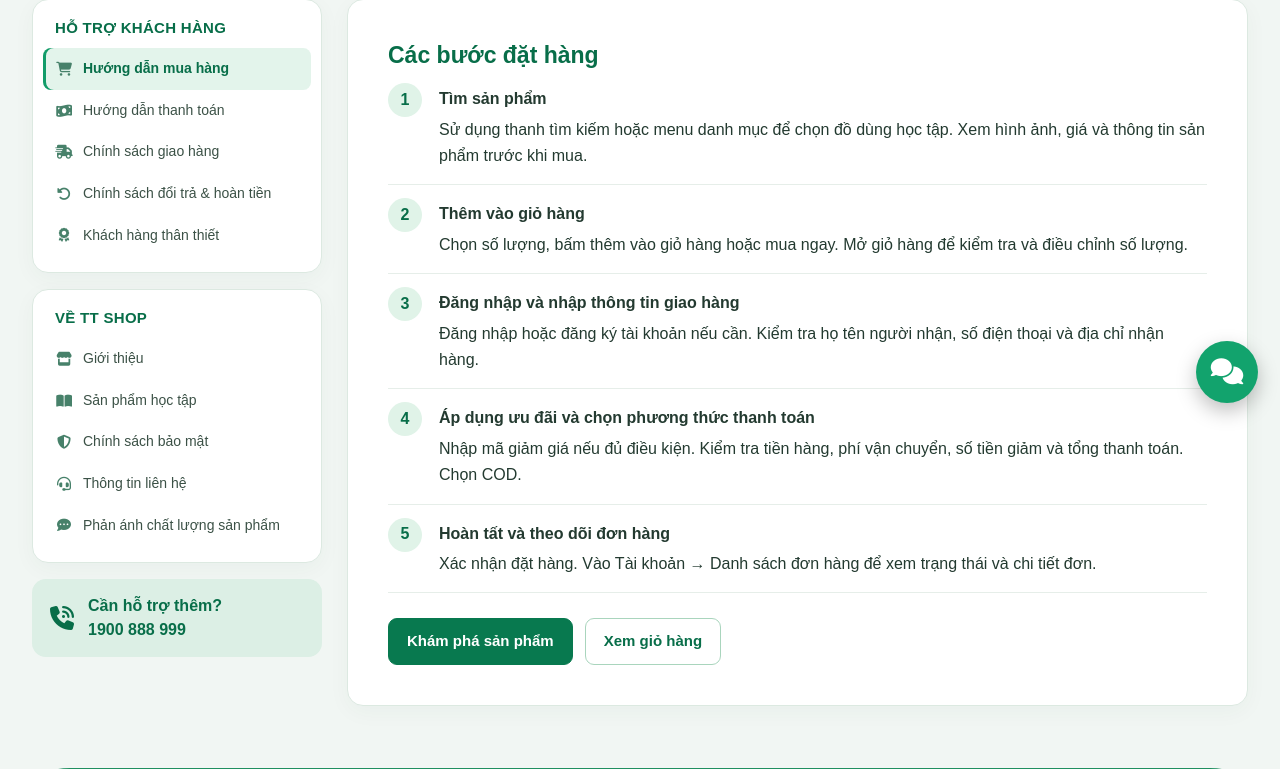
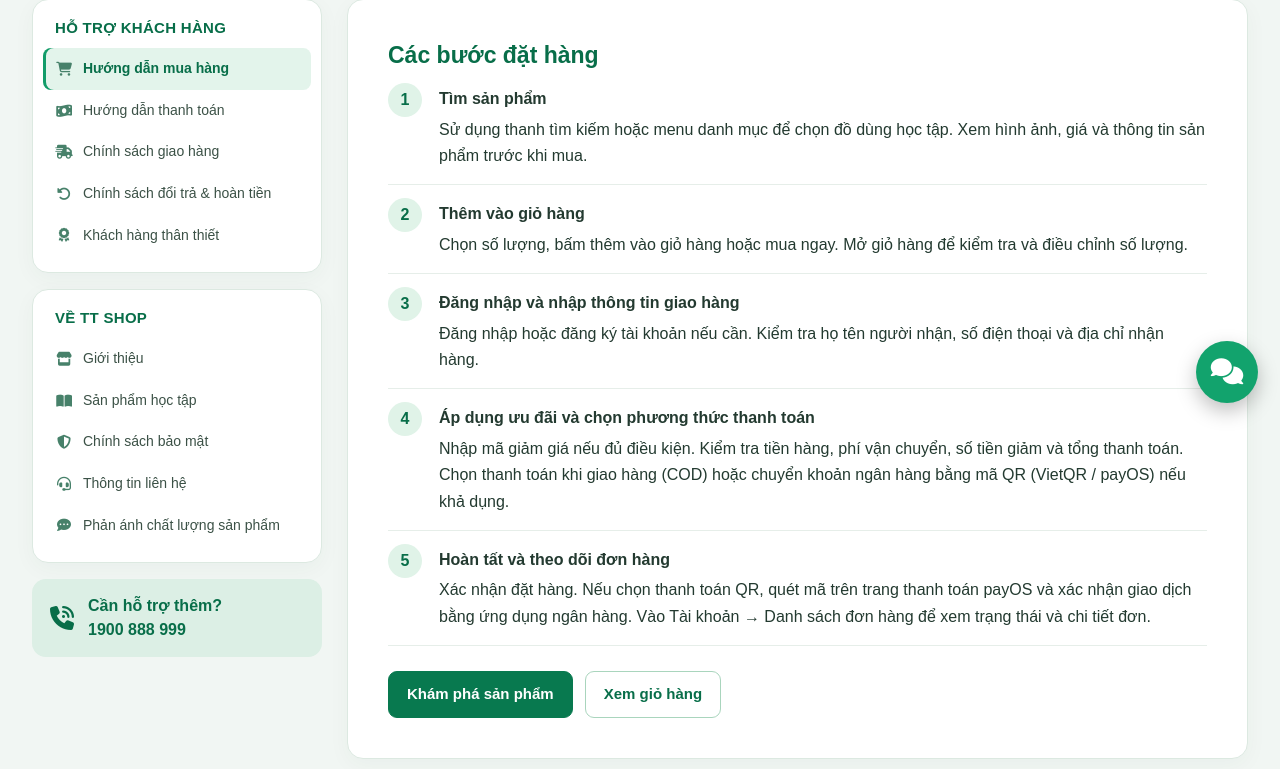
Before and after one commit to chuthimytam9a1920-ai/TTSHOP-NH-M-4, a PHP site: page /TTSHOP-OOP/huongdanmuahang.php in a window 1280 px wide. Shown: the part 375-1144 px from the top of the page. Run offline with PHP 8.4, Linux system fonts and the light colour scheme.

Commit message:
Hoan thien website TT SHOP, cap nhat huong dan thanh toan va chu thich code

```diff
--- a/app/Repositories/ProductRepository.php
+++ b/app/Repositories/ProductRepository.php
@@ -3,6 +3,9 @@ final class ProductRepository extends DatabaseService
 {
     public function featured($categoryId)
     {
+        // Lấy sản phẩm thuộc danh mục được yêu cầu
+    // Sắp xếp theo ID giảm dần
+    // Giới hạn tối đa 8 sản phẩm
         // Original featured query; current caller uses fixed category IDs.
         $sql = "SELECT * FROM products
             WHERE category_id = '$categoryId'
--- a/app/Services/ChatService.php
+++ b/app/Services/ChatService.php
@@ -75,7 +75,7 @@ final class ChatService extends DatabaseService
     $value = trim($value);
     return preg_match('/^.{1,2000}$/usD', $value) === 1 ? $value : null;
 }
-
+ // Nhận diện từ khóa liên quan đến giao hàng
     public static function botReply(string $message): string {
     if (preg_match('/giao hàng|ship/iu', $message)) return 'Shop giao hàng toàn quốc từ 2 - 5 ngày tuỳ khu vực 🚚';
     if (preg_match('/đổi trả|hoàn tiền/iu', $message)) return 'Shop hỗ trợ đổi trả trong 7 ngày nếu sản phẩm bị lỗi từ nhà sản xuất 🔄';
--- a/category.php
+++ b/category.php
@@ -6,7 +6,7 @@ function buildQuery($extra = []) {
 function tinhGiamGia($oldPrice, $price) {
     return CatalogController::category_tinhGiamGia($oldPrice, $price);
 }
-extract((new CatalogController())->category(), EXTR_OVERWRITE);
+extract((new CatalogController())->category(), EXTR_OVERWRITE);       //Gọi lớp xử lý tìm kiếm
 ?>
 
 <!DOCTYPE html>
--- a/footer_info.php
+++ b/footer_info.php
@@ -54,15 +54,33 @@ $ttInfoGroups = ['Hỗ trợ khách hàng' => array_slice($ttInfoPages, 0, 5, tr
                 <li><strong>Tìm sản phẩm</strong><p>Sử dụng thanh tìm kiếm hoặc menu danh mục để chọn đồ dùng học tập. Xem hình ảnh, giá và thông tin sản phẩm trước khi mua.</p></li>
                 <li><strong>Thêm vào giỏ hàng</strong><p>Chọn số lượng, bấm thêm vào giỏ hàng hoặc mua ngay. Mở giỏ hàng để kiểm tra và điều chỉnh số lượng.</p></li>
                 <li><strong>Đăng nhập và nhập thông tin giao hàng</strong><p>Đăng nhập hoặc đăng ký tài khoản nếu cần. Kiểm tra họ tên người nhận, số điện thoại và địa chỉ nhận hàng.</p></li>
-                <li><strong>Áp dụng ưu đãi và chọn phương thức thanh toán</strong><p>Nhập mã giảm giá nếu đủ điều kiện. Kiểm tra tiền hàng, phí vận chuyển, số tiền giảm và tổng thanh toán. Chọn COD.</p></li>
-                <li><strong>Hoàn tất và theo dõi đơn hàng</strong><p>Xác nhận đặt hàng. Vào Tài khoản → Danh sách đơn hàng để xem trạng thái và chi tiết đơn.</p></li>
+                <li><strong>Áp dụng ưu đãi và chọn phương thức thanh toán</strong><p>Nhập mã giảm giá nếu đủ điều kiện. Kiểm tra tiền hàng, phí vận chuyển, số tiền giảm và tổng thanh toán. Chọn thanh toán khi giao hàng (COD) hoặc chuyển khoản ngân hàng bằng mã QR (VietQR / payOS) nếu khả dụng.</p></li>
+                <li><strong>Hoàn tất và theo dõi đơn hàng</strong><p>Xác nhận đặt hàng. Nếu chọn thanh toán QR, quét mã trên trang thanh toán payOS và xác nhận giao dịch bằng ứng dụng ngân hàng. Vào Tài khoản → Danh sách đơn hàng để xem trạng thái và chi tiết đơn.</p></li>
             </ol>
             <div class="tt-info-actions"><a class="tt-info-btn" href="sanphamhocbang.php">Khám phá sản phẩm</a><a class="tt-info-btn secondary" href="giohang.php">Xem giỏ hàng</a></div>
 <?php break; case 'huongdanthanhtoan': ?>
             <h2>Phương thức thanh toán hiện có</h2>
-            <div class="tt-info-highlight"><i class="fas fa-money-bill-wave" aria-hidden="true"></i><div><strong>Thanh toán khi giao hàng (COD)</strong><p>Khách hàng thanh toán số tiền cần trả khi nhận hàng. Website hiện chưa có cổng thanh toán trực tuyến.</p></div></div>
+            <!-- Thanh toán khi nhận hàng -->
+            <div class="tt-info-highlight">
+                <i class="fas fa-money-bill-wave" aria-hidden="true"></i>
+                <div><strong>Thanh toán khi giao hàng (COD)</strong><p>Khách hàng thanh toán số tiền cần trả khi nhận hàng.</p></div>
+            </div>
+            <!-- Thanh toán trực tuyến qua VietQR / payOS -->
+            <div class="tt-info-highlight" style="margin-top:15px;">
+                <i class="fas fa-qrcode" aria-hidden="true"></i>
+                <div><strong>Chuyển khoản ngân hàng (VietQR / payOS)</strong><p>Khách hàng quét mã QR trên trang thanh toán payOS bằng ứng dụng ngân hàng. Mã QR được tạo với số tiền và nội dung chuyển khoản của đơn hàng. Hệ thống cập nhật trạng thái khi giao dịch được xác nhận.</p></div>
+            </div>
             <h2>Quy trình thanh toán</h2>
-            <ol><li>Kiểm tra sản phẩm và số lượng trong giỏ hàng.</li><li>Xác nhận thông tin nhận hàng và áp dụng voucher phù hợp.</li><li>Kiểm tra tổng tiền sau giảm giá và phí giao hàng.</li><li>Chọn COD, bấm Hoàn tất đơn hàng và lưu mã đơn để theo dõi.</li></ol>
+            <ol>
+                <li>Kiểm tra sản phẩm và số lượng trong giỏ hàng.</li>
+                <li>Xác nhận thông tin nhận hàng và áp dụng voucher phù hợp.</li>
+                <li>Kiểm tra tổng tiền sau giảm giá và phí giao hàng.</li>
+                <li>Chọn COD hoặc chuyển khoản ngân hàng (VietQR / payOS), sau đó bấm Hoàn tất đơn hàng.</li>
+                <li>Với COD, thanh toán khi nhận hàng. Với VietQR, quét mã trên trang thanh toán payOS, kiểm tra thông tin và xác nhận giao dịch trên ứng dụng ngân hàng.</li>
+                <li>Lưu mã đơn và theo dõi trạng thái đơn hàng trong tài khoản.</li>
+            </ol>
+            <h2>Lưu ý khi thanh toán QR</h2>
+            <p class="tt-info-note">Kiểm tra số tiền và thông tin người nhận trước khi chuyển khoản. Nếu đã chuyển khoản, không thanh toán lại khi hệ thống chưa cập nhật; hãy kiểm tra trạng thái giao dịch hoặc liên hệ TT SHOP. Nếu kênh QR chưa khả dụng, hãy chọn COD tại bước lựa chọn phương thức thanh toán trước khi hoàn tất đơn hàng.</p>
             <h2>Lưu ý khi dùng voucher</h2><p>Mỗi mã có điều kiện riêng về hạng thành viên, giá trị đơn tối thiểu, mức giảm tối đa, thời hạn và lượt sử dụng. Số tiền hiển thị ở bước xác nhận cuối cùng là số tiền cần kiểm tra trước khi đặt hàng.</p>
             <div class="tt-info-actions"><a class="tt-info-btn" href="giohang.php">Đến giỏ hàng</a><a class="tt-info-btn secondary" href="khachhangthanthiet.php">Xem chương trình thành viên</a></div>
 <?php break; case 'chinhsachgiaohang': ?>
--- a/header.php
+++ b/header.php
@@ -26,7 +26,7 @@ if (isset($_SESSION['cart'])) {
             </a>
         </div>
 
-        <!-- SEARCH -->
+        <!-- SEARCH tạo ô tìm kiếm -->
         <form class="search-box" action="category.php" method="GET">
 
             <input
--- a/style.css
+++ b/style.css
@@ -833,7 +833,7 @@ body {
     transition: all 0.25s ease;
     position: relative;
 }
-
+/*nâng lên khi chạm vào */
 .product-item:hover {
     transform: translateY(-10px);
     box-shadow: 0 12px 30px rgba(0,0,0,0.15);
```
Also changed, not shown: app/Controllers/CatalogController.php (+4 -4 lines), products.php (line endings or trailing spaces).
